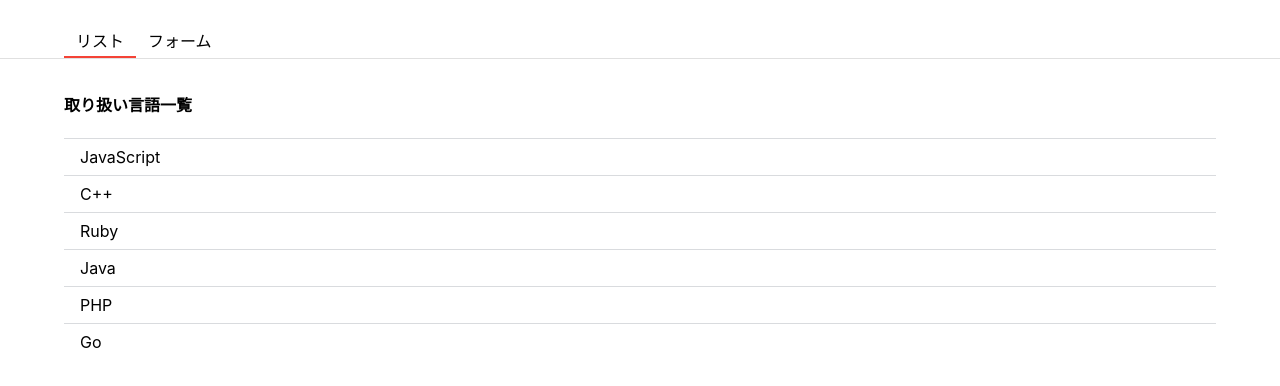
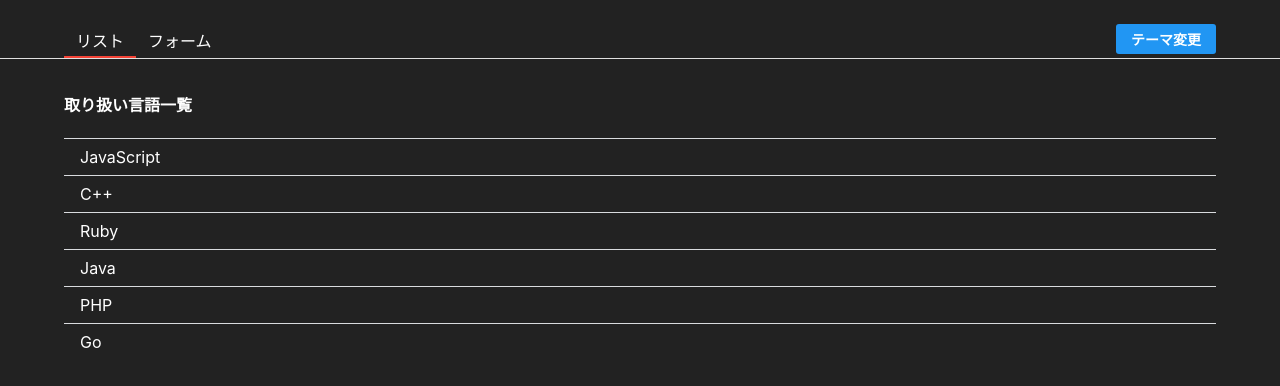
Before and after one commit to NogamiShingo/React-Tutorial2, a React (Create React App) app: page / in a window 1280 px wide. Shown: the top 386 px of the page. Built offline with nearby package versions, Linux system fonts and the light colour scheme.

Commit message:
11. Contextを利用したテーマの変更

```diff
--- a/src/App.js
+++ b/src/App.js
@@ -1,33 +1,21 @@
-import { useState } from 'react';
+import { useState, useContext } from 'react';
 import { List } from './List';
 import { Form } from './Form';
-import { getLanguages } from './const/languages';
 import styled from 'styled-components';
-import { withLoading } from './HOC/withLoading';
+import { Header } from './Header';
+import { ThemeContext } from './contexts/ThemeContext';
 
-const Header = styled.header`
-  display: flex;
-  justify-content: space-between;
-  padding: 24px 64px 0;
-  border-bottom: 1px solid #E0E0E0;
-`;
 
-const HeaderUl = styled.ul`
-  display: flex;
-  margin: 0;
-  padding: 0;
-`;
-
-const HeaderLi = styled.li`
-  list-style: none;
-  padding: 4px 12px;
-  cursor: pointer;
-  border-bottom: ${props => props.focused ? '2px solid #F44336' : 'none'};
-`;
+const Container = styled.div`
+  height: 100%;
+  color: ${({theme}) => theme.color};
+  background-color: ${({theme}) => theme.backgroundColor};
+`
 
 function App({ data }) {
   const [tab, setTab] = useState('list');
   const [langs, setLangs] = useState(data);
+  const [theme, toggleTheme] = useContext(ThemeContext);
 
   const addLang = (lang) => {
     setLangs([...langs,lang]);
@@ -35,18 +23,13 @@
   }
 
   return (
-    <div>
-      <Header>
-        <HeaderUl>
-          <HeaderLi onClick={()=>setTab('list')} focused={tab==='list'}>リスト</HeaderLi>
-          <HeaderLi onClick={()=>setTab('form')} focused={tab==='form'}>フォーム</HeaderLi>
-        </HeaderUl>
-      </Header>
+    <Container theme={theme}>
+      <Header tab={tab} setTab={setTab}/>
       {
         tab === 'list' ? <List langs={langs}/> : <Form onAddLang={addLang}/>
       }
-    </div>
+    </Container>
   );
 }
 
-export default withLoading(App, getLanguages);
+export default App;
--- /dev/null
+++ b/src/AppContainer.js
@@ -0,0 +1,23 @@
+import { ThemeContext } from './contexts/ThemeContext';
+import { withLoading } from './HOC/withLoading';
+import App from './App';
+import { getLanguages } from './const/languages';
+import { useState } from 'react';
+import { THEMES } from './contexts/ThemeContext';
+
+const AppComponent = withLoading(App, getLanguages);
+
+export const AppContainer = () => {
+    const [theme, setTheme] = useState(THEMES.dark);
+
+    const toggleTheme = () => {
+        const nextTheme = (theme===THEMES.dark) ? THEMES.light : THEMES.dark;
+        setTheme(nextTheme);
+    }
+
+    return(
+        <ThemeContext.Provider value={[theme, toggleTheme]}>
+            <AppComponent />
+        </ThemeContext.Provider>
+    )
+}
--- a/src/FormModal.js
+++ b/src/FormModal.js
@@ -1,12 +1,16 @@
 import { Modal } from './components/modal';
 import { Button } from './components/button';
 import styled from 'styled-components';
+import { THEMES, ThemeContext } from './contexts/ThemeContext';
+import { useContext } from 'react';
 
 const Container = styled.div`
     width: 240px;
     border-radius: 10px;
     padding: 24px 36px;
-    background-color: white;
+    color: ${({theme})=>theme.color};
+    background-color: ${({theme})=>theme.backgroundColor};
+    border: ${({theme})=>(theme===THEMES.dark) ? '2px solid white' : 'none'};
 `
 
 const ButtonWrapper = styled.div`
@@ -16,9 +20,10 @@
 `
 
 export const FormModal = ({ confirm, cancel }) => {
+    const [theme, toggleTheme] = useContext(ThemeContext);
     return (
         <Modal>
-            <Container>
+            <Container theme={theme}>
                 <div>本当に作成しますか？</div>
                 <ButtonWrapper>
                     <Button onClick={confirm}>OK</Button>
--- a/src/HOC/withLoading.js
+++ b/src/HOC/withLoading.js
@@ -1,12 +1,17 @@
 import styled from 'styled-components';
-import { useState, useEffect } from 'react';
+import { useState, useEffect, useContext } from 'react';
+import { ThemeContext } from '../contexts/ThemeContext';
 
 const LoadDiv = styled.div`
     padding: 36px;
+    height: 100%;
+    color: ${({theme})=>theme.color};
+    background-color: ${({theme})=>theme.backgroundColor};
 `
 
 export const withLoading = (WrappedComponent, fetchData) => {
     return () => {
+        const [theme, toggleTheme] = useContext(ThemeContext);
         const [data, setData] = useState(null);
         const fetch = async()=> {
             const Data = await fetchData();
@@ -17,7 +22,7 @@
         },[])
 
         const Loading = (
-            <LoadDiv>ロード中...</LoadDiv>
+            <LoadDiv theme={theme}>ロード中...</LoadDiv>
         )
 
         return(
--- /dev/null
+++ b/src/Header.js
@@ -0,0 +1,42 @@
+import styled from 'styled-components';
+import { Button } from './components/button';
+import { ThemeContext } from './contexts/ThemeContext';
+import { useContext } from 'react';
+
+const Container = styled.header`
+    display: flex;
+    justify-content: space-between;
+    padding: 24px 64px 0;
+    border-bottom: 1px solid #E0E0E0;
+`;
+
+const HeaderUl = styled.ul`
+    display: flex;
+    margin: 0;
+    padding: 0;
+`;
+
+const HeaderLi = styled.li`
+    list-style: none;
+    padding: 4px 12px;
+    cursor: pointer;
+    border-bottom: ${props => props.focused ? '2px solid #F44336' : 'none'};
+`;
+
+const HeaderButton = styled(Button)`
+    padding: 0;
+    margin-bottom: 4px;
+`;
+
+export const Header = ({tab,setTab}) => {
+    const [theme, toggleTheme] = useContext(ThemeContext);
+    return (
+        <Container>
+            <HeaderUl>
+                <HeaderLi onClick={()=>setTab('list')} focused={tab==='list'}>リスト</HeaderLi>
+                <HeaderLi onClick={()=>setTab('form')} focused={tab==='form'}>フォーム</HeaderLi>
+            </HeaderUl>
+            <HeaderButton onClick={toggleTheme}>テーマ変更</HeaderButton>
+        </Container>
+    )
+}
--- /dev/null
+++ b/src/contexts/ThemeContext.js
@@ -0,0 +1,14 @@
+import React from 'react';
+
+export const THEMES = {
+    light: {
+        color: 'black',
+        backgroundColor: 'white'
+    },
+    dark: {
+        color: 'white',
+        backgroundColor: '#222222'
+    }
+}
+
+export const ThemeContext = React.createContext([THEMES.dark,()=>{}]);
--- a/src/index.css
+++ b/src/index.css
@@ -1,4 +1,9 @@
+html{
+  height: 100%;
+}
+
 body {
+  height: 100%;
   margin: 0;
   font-family: -apple-system, BlinkMacSystemFont, 'Segoe UI', 'Roboto', 'Oxygen',
     'Ubuntu', 'Cantarell', 'Fira Sans', 'Droid Sans', 'Helvetica Neue',
@@ -11,3 +16,7 @@
   font-family: source-code-pro, Menlo, Monaco, Consolas, 'Courier New',
     monospace;
 }
+
+#root{
+  height: 100%;
+}
--- a/src/index.js
+++ b/src/index.js
@@ -1,13 +1,13 @@
 import React from 'react';
 import ReactDOM from 'react-dom/client';
 import './index.css';
-import App from './App';
+import { AppContainer } from './AppContainer';
 import reportWebVitals from './reportWebVitals';
 
 const root = ReactDOM.createRoot(document.getElementById('root'));
 root.render(
   <React.StrictMode>
-    <App />
+    <AppContainer />
   </React.StrictMode>
 );
 
```
